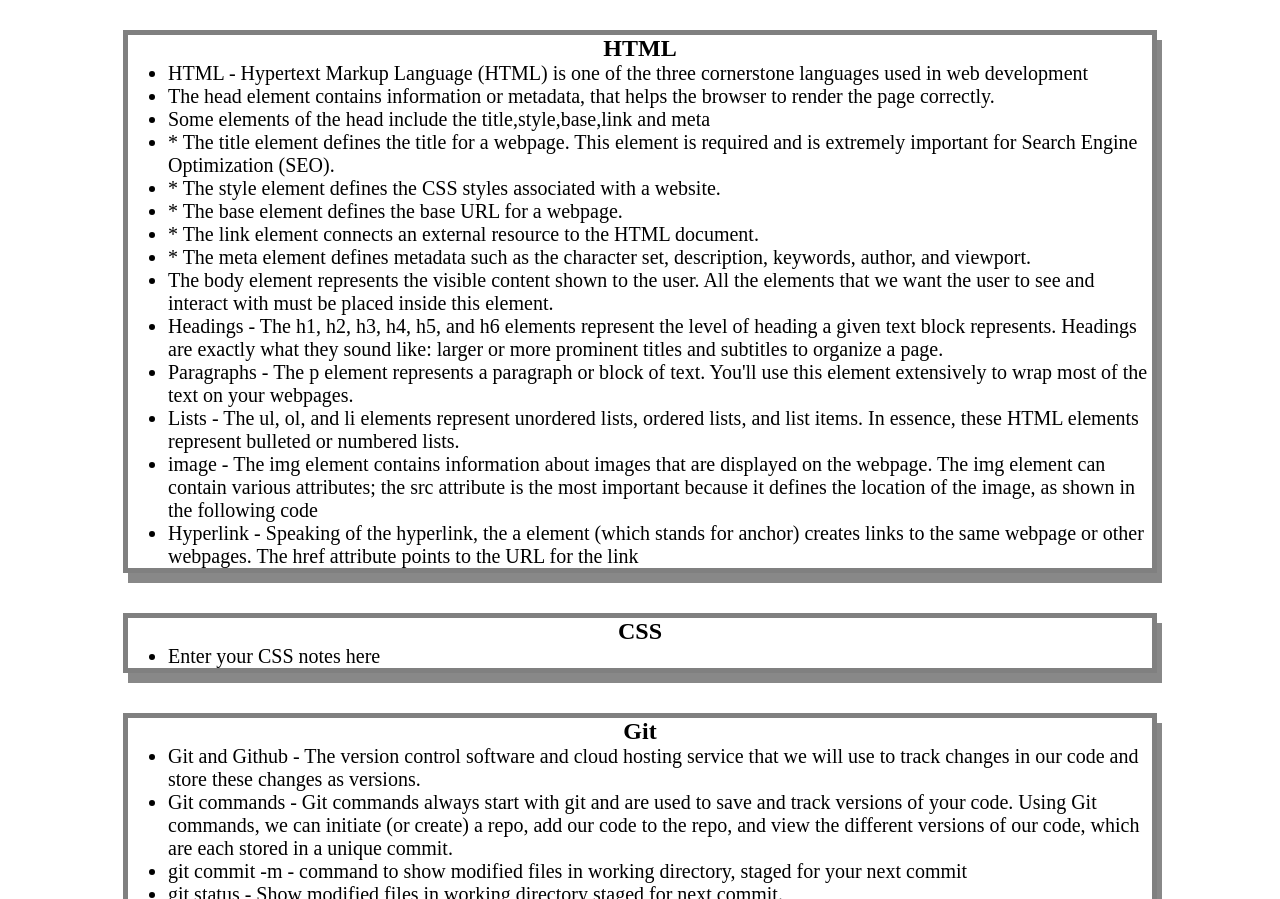
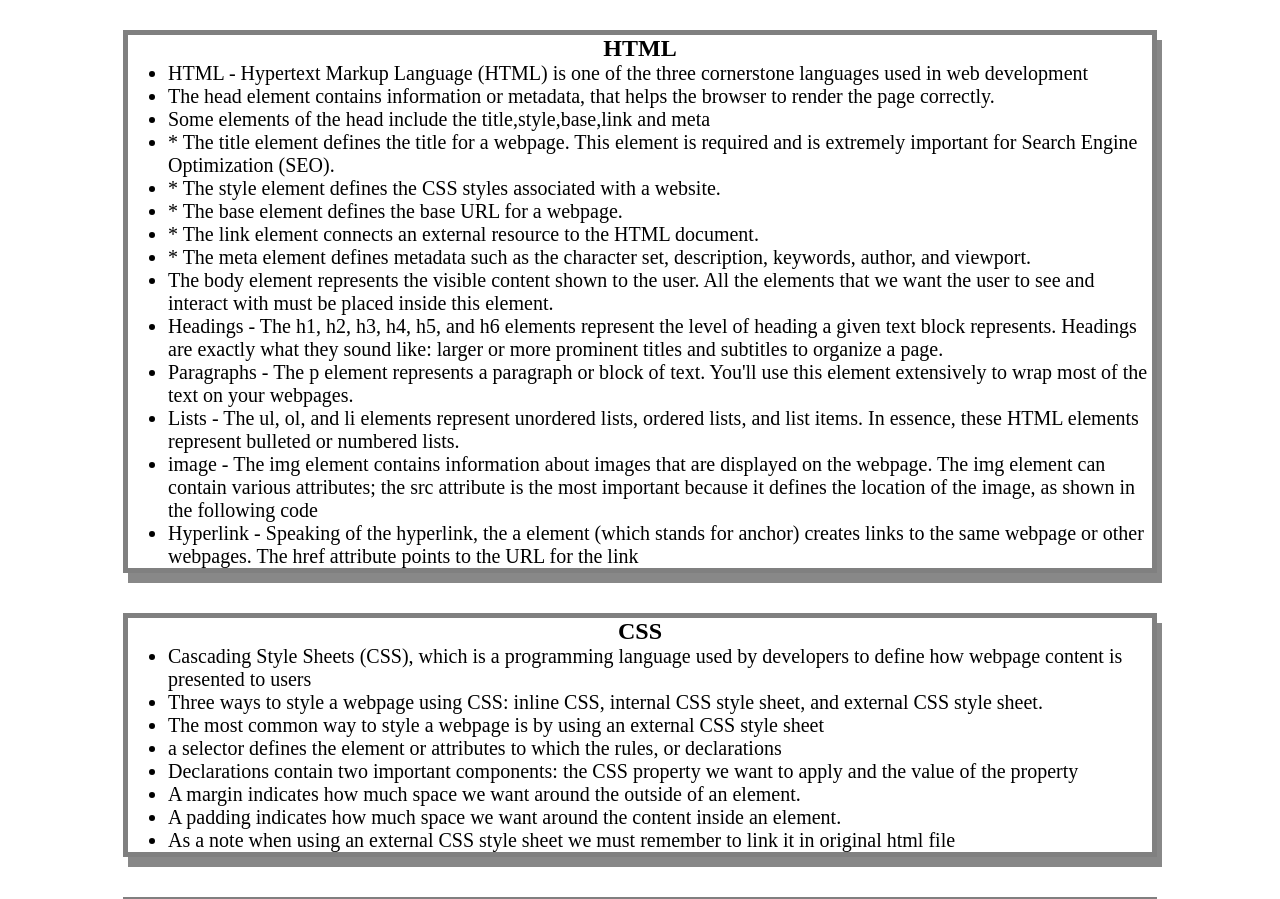
Before and after one commit to Junya-jp/prework-study-guide, a plain HTML site: page index.html in a window 1280 px wide. Shown: the part 130-1029 px from the top of the page. Drawn offline with Linux system fonts and the light colour scheme.

```diff
--- /dev/null
+++ b/assets/script.js
@@ -0,0 +1,19 @@
+var topics = ['HTML', 'CSS', 'Git', 'JavaScript'];
+
+for(var x = 0; x<topics.length; x++) {
+    console.log(topics[x]);
+}
+
+/*
+if (topic === 'HTML') {
+  console.log("Let's study HTML!");
+} else if (topic === 'CSS') {
+  console.log("Let's study CSS!");
+} else if (topic === 'Git') {
+  console.log("Let's study Git!");
+} else if (topic === 'JavaScript') {
+  console.log("Let's study JavaScript!");
+} else {
+  console.log('Please try again!');
+}
+*/
--- a/index.html
+++ b/index.html
@@ -11,6 +11,7 @@
     <header id="top">
       <h1>Prework Study Guide</h1>
       <img src="./assets/bowtie-cat.png" alt="Profile image of cat wearing a bow tie." />
+      <h2>✨ Open the Console to See What's Happening ✨</h2>
     </header>
     <main>
       <section class="card" id="html-section">
@@ -36,7 +37,14 @@
       <section class="card" id="css-section">
         <h2>CSS</h2>
         <ul>
-          <li>Enter your CSS notes here</li>
+          <li>Cascading Style Sheets (CSS), which is a programming language used by developers to define how webpage content is presented to users</li>
+          <li>Three ways to style a webpage using CSS: inline CSS, internal CSS style sheet, and external CSS style sheet.</li>
+          <li>The most common way to style a webpage is by using an external CSS style sheet</li>
+          <li>a selector defines the element or attributes to which the rules, or declarations</li>
+          <li>Declarations contain two important components: the CSS property we want to apply and the value of the property</li>
+          <li>A margin indicates how much space we want around the outside of an element.</li>
+          <li>A padding indicates how much space we want around the content inside an element.</li>
+          <li>As a note when using an external CSS style sheet we must remember to link it in original html file</li>
         </ul>
       </section>
 
@@ -69,5 +77,6 @@
     <footer>
       <p>I can code!</p>
     </footer>
+    <script src="./assets/script.js"></script>
   </body>
 </html>
```
